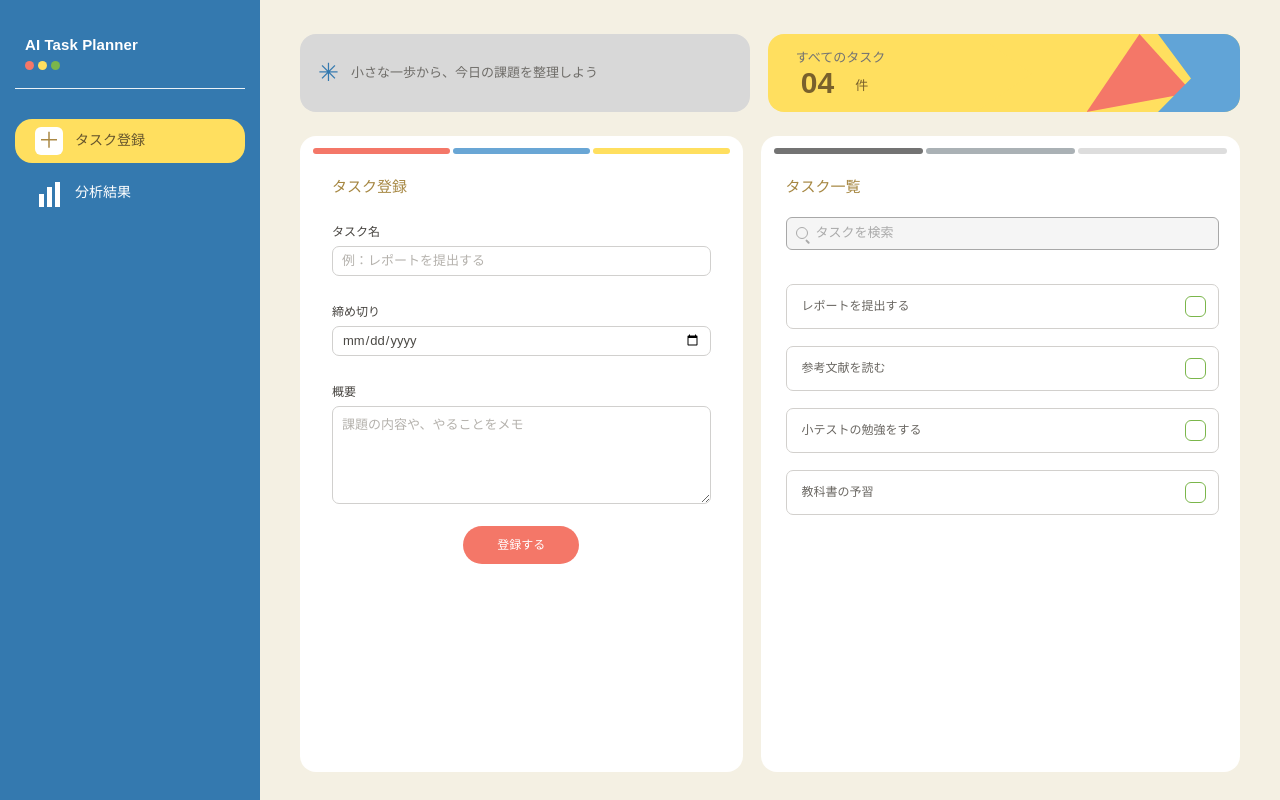
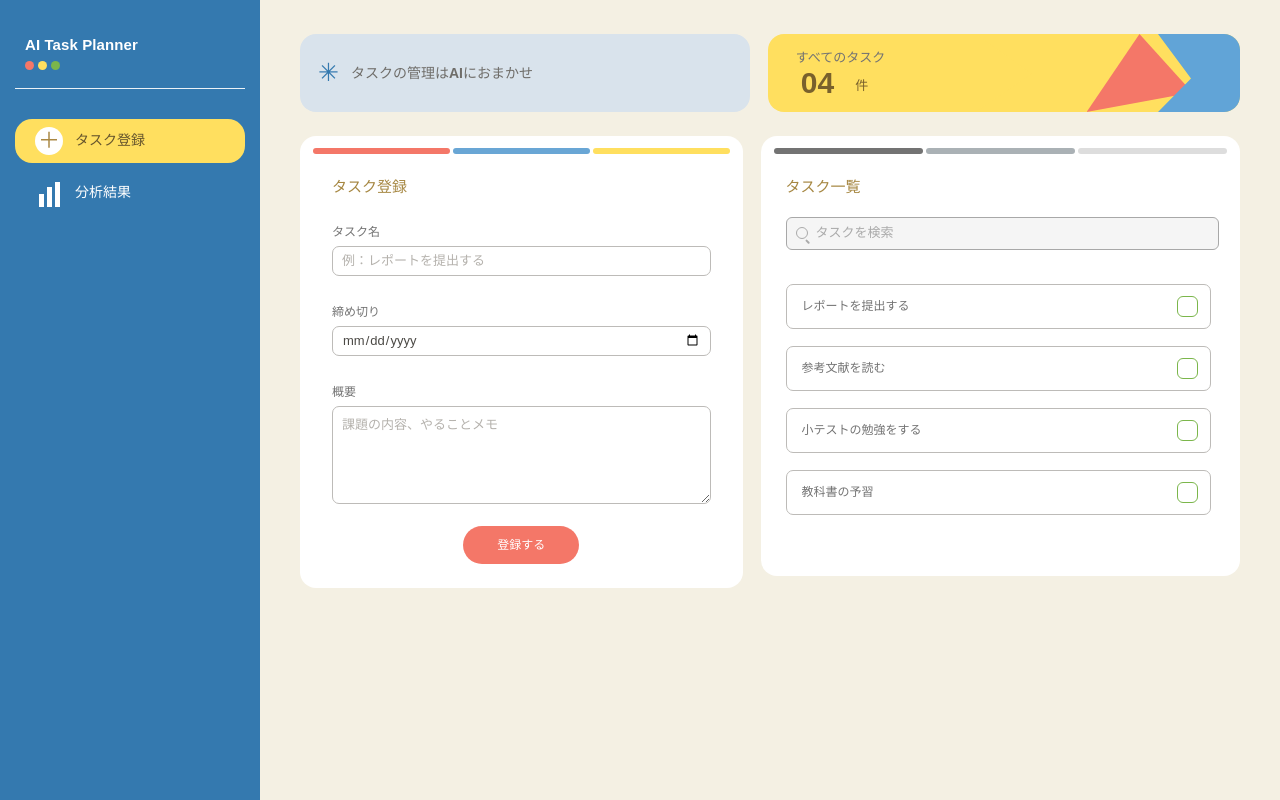
Before and after one commit to mmng0118/ai-task-planner, a Next.js app: page / in a window 1280 px wide. Built offline with nearby package versions, Linux system fonts and the light colour scheme.

Commit message:
style:文字色と文字の太さ調整

```diff
--- a/app/globals.css
+++ b/app/globals.css
@@ -37,7 +37,8 @@ button { cursor: pointer; }
 .nav-item { display: flex; align-items: center; gap: 12px; min-height: 44px; padding: 5px 20px; border: 0; border-radius: 17px; background: transparent; color: #fff; text-align: left; font-size: 14px; font-weight: 700; transition: background .16s ease, color .16s ease; }
 .nav-item:hover { background: rgba(255,255,255,.13); }
 .nav-item.active { background: var(--yellow); color: #66552d; }
-.nav-glyph { display: grid; width: 28px; height: 28px; flex: 0 0 28px; place-items: center; border-radius: 6px; background: #fff; color: #aa8844; font-size: 22px; line-height: 1; }
+.nav-glyph { display: grid; width: 28px; height: 28px; flex: 0 0 28px; place-items: center; border-radius: 17px; background: #fff; color: #aa8844; font-size: 22px; line-height: 1; }
+.glyph-plus { font-weight: 900; }
 .glyph-bars { display: flex; align-items: end; justify-content: center; gap: 3px; border-radius: 0; background: transparent; }
 .glyph-bars i { width: 5px; height: 13px; background: #fff; }
 .glyph-bars i:nth-child(2) { height: 20px; }
@@ -47,7 +48,8 @@ button { cursor: pointer; }
 .workspace { grid-column: 2; min-width: 0; min-height: 100vh; padding: 34px 26px 28px; }
 .entry-workspace { display: flex; flex-direction: column; gap: 24px; }
 .overview-row { display: grid; grid-template-columns: 1fr 1.05fr; gap: 18px; height: 78px; flex: 0 0 78px; }
-.welcome-tile { display: flex; align-items: center; gap: 12px; overflow: hidden; padding: 0 18px; border-radius: 16px; background: #d8d8d8; color: #6f6d69; font-size: 13px; font-weight: 650; }
+.welcome-tile { display: flex; align-items: center; gap: 12px; overflow: hidden; padding: 0 18px; border-radius: 16px; background: #d9e3ec; color: #6f6d69; font-size: 16px; font-weight: 650; }
+.welcome-tile > span:not(.welcome-spark) { font-size: 14px; }
 .welcome-spark { color: var(--blue); font-size: 25px; }
 .count-tile { position: relative; display: flex; align-items: center; overflow: hidden; padding: 18px 28px; border-radius: 16px; background: var(--yellow); }
 .count-tile > div { position: relative; z-index: 2; display: grid; grid-template-columns: auto auto; align-items: end; column-gap: 4px; }
@@ -59,7 +61,7 @@ button { cursor: pointer; }
 .count-art i:nth-child(2) { left: 42%; width: 40%; background: var(--coral); clip-path: polygon(50% 0,100% 75%,0 100%); }
 .count-art i:nth-child(3) { left: 69%; width: 32%; background: #61a4d7; clip-path: polygon(0 0,100% 0,100% 100%,0 100%,39% 57%); }
 
-.entry-columns { display: grid; flex: 1; min-height: 440px; grid-template-columns: .96fr 1.04fr; gap: 18px; }
+.entry-columns { display: grid; flex: 1; min-height: 440px; grid-template-columns: .96fr 1.04fr; align-items: start; gap: 18px; }
 .surface-card { min-width: 0; border-radius: 16px; background: #fff; }
 .entry-card, .task-list-card { position: relative; min-height: 440px; padding: 40px 29px 24px; }
 .color-ruler { position: absolute; top: 12px; right: 13px; left: 13px; display: flex; gap: 3px; height: 6px; }
@@ -71,8 +73,8 @@ button { cursor: pointer; }
 .muted-ruler i:nth-child(3) { background: #ddd; }
 .section-title { margin: 0 0 24px; color: var(--gold); font-size: 15px; font-weight: 750; }
 .task-form { display: grid; gap: 27px; }
-.task-form label { display: grid; gap: 5px; color: #46433f; font-size: 12px; font-weight: 600; }
-.task-form input, .task-form textarea { width: 100%; min-width: 0; border: 1px solid #d1d0ce; border-radius: 7px; outline: none; background: #fff; color: #4b4945; font-size: 13px; font-weight: 400; }
+.task-form label { display: grid; gap: 5px; color: #737373; font-size: 12px; font-weight: 600; }
+.task-form input, .task-form textarea { width: 100%; min-width: 0; border: 1px solid #bdbbb8; border-radius: 7px; outline: none; background: #fff; color: #4b4945; font-size: 13px; font-weight: 400; }
 .task-form input { height: 30px; padding: 4px 9px; }
 .task-form textarea { min-height: 98px; padding: 8px 9px; resize: vertical; }
 .task-form input:focus, .task-form textarea:focus, .search-field:focus-within { border-color: #78a9cb; box-shadow: 0 0 0 2px #3479af21; }
@@ -88,11 +90,11 @@ button { cursor: pointer; }
 .search-icon::after { position: absolute; right: -4px; bottom: -2px; width: 5px; height: 1.5px; border-radius: 2px; background: #aaa; content: ""; transform: rotate(45deg); transform-origin: left center; }
 .search-field input { width: 100%; min-width: 0; border: 0; outline: none; background: transparent; color: var(--ink); font-size: 13px; }
 .search-field input::placeholder { color: #aaa; }
-.task-list { display: grid; align-content: start; gap: 17px; max-height: calc(100vh - 282px); overflow-y: auto; margin-top: 34px; padding: 0 0 5px; scrollbar-color: #d7d1c5 transparent; scrollbar-width: thin; }
-.task-list-item { position: relative; display: flex; align-items: center; min-height: 45px; padding: 0 12px 0 15px; border: 1px solid #d2d0cd; border-radius: 7px; background: #fff; transition: border-color .15s ease, background .15s ease; }
+.task-list { display: grid; align-content: start; gap: 17px; max-height: calc(100vh - 282px); overflow-y: auto; margin-top: 34px; padding: 0 8px 5px 0; scrollbar-color: #d7d1c5 transparent; scrollbar-width: thin; }
+.task-list-item { position: relative; display: flex; align-items: center; min-height: 45px; padding: 0 12px 0 15px; border: 1px solid #bdbbb8; border-radius: 7px; background: #fff; transition: border-color .15s ease, background .15s ease; }
 .task-list-item:hover { border-color: #b9a15e; background: #fffefa; }
-.task-list-main { display: flex; flex: 1; align-items: center; justify-content: space-between; gap: 10px; min-width: 0; min-height: 43px; padding: 0; border: 0; background: transparent; color: #6a6762; text-align: left; font-size: 12px; }
-.list-task-title { overflow: hidden; text-overflow: ellipsis; white-space: nowrap; }
+.task-list-main { display: flex; flex: 1; align-items: center; justify-content: space-between; gap: 10px; min-width: 0; min-height: 43px; padding: 0; border: 0; background: transparent; color: #737373; text-align: left; font-size: 12px; font-weight: 500; }
+.list-task-title { overflow: hidden; text-overflow: ellipsis; white-space: nowrap;}
 .task-actions { display: flex; flex: 0 0 auto; align-items: center; gap: 7px; margin-left: 8px; }
 .task-check, .priority-check { display: grid; width: 21px; height: 21px; place-items: center; border: 1.5px solid var(--green); border-radius: 6px; background: #fff; color: var(--green); font-size: 13px; font-weight: 800; transition: border-color .15s ease, background .15s ease, color .15s ease; }
 .task-check { flex: 0 0 21px; }
@@ -111,9 +113,9 @@ button { cursor: pointer; }
 
 .plan-workspace { display: flex; flex-direction: column; gap: 0; overflow: hidden; padding: 33px 4.2% 28px; }
 .schedule-panel { flex: 0 0 auto; padding: 26px 32px 19px; border-radius: 17px; }
-.schedule-panel h1 { margin: 0 0 12px; color: var(--gold); font-size: 15px; font-weight: 750; }
+.schedule-panel h1 { margin: 0 0 12px; color: var(--gold); font-size: 15px; font-weight: 900; }
 .slack-options { display: grid; grid-template-columns: repeat(4, minmax(0, 1fr)); gap: 10px; }
-.slack-option { display: flex; align-items: center; gap: 7px; min-width: 0; min-height: 38px; padding: 0 11px; border: 1.5px solid #bdb9b2; border-radius: 999px; color: #898680; font-size: 12px; font-weight: 500; white-space: nowrap; cursor: pointer; }
+.slack-option { display: flex; align-items: center; gap: 7px; min-width: 0; min-height: 38px; padding: 0 15px; border: 1.5px solid #bdb9b2; border-radius: 999px; color: #898680; font-size: 12px; font-weight: 500; white-space: nowrap; cursor: pointer; }
 .slack-option input { position: absolute; width: 1px; height: 1px; opacity: 0; }
 .radio-dot { position: relative; display: block; width: 14px; height: 14px; flex: 0 0 14px; border: 1.5px solid #b9b6b0; border-radius: 50%; background: #fff; }
 .slack-option.selected { border: 2px solid var(--gold); background: #fff4ca; color: #a68742; font-weight: 600; }
@@ -123,7 +125,7 @@ button { cursor: pointer; }
 .analyze-action > span { color: #898680; font-size: 11px; }
 .analyze-button { display: flex; width: fit-content; min-width: 160px; min-height: 37px; }
 .plan-heading { display: flex; align-items: center; gap: 25px; margin: 30px 0 18px; }
-.plan-heading h2 { flex: 0 0 auto; margin: 0; color: var(--gold); font-size: 21px; font-weight: 800; }
+.plan-heading h2 { flex: 0 0 auto; margin: 0 5px 0 15px; color: var(--gold); font-size: 19px; font-weight: 1000; }
 .plan-heading > span { height: 2px; flex: 1; background: var(--gold); }
 .priority-timeline { position: relative; flex: 1; overflow-y: auto; padding: 4px 0 8px 67px; scrollbar-color: #d7d1c5 transparent; scrollbar-width: thin; }
 .priority-row { position: relative; min-height: 96px; padding-bottom: 18px; --timeline-x: -38px; --rank-color: var(--coral); }
@@ -140,7 +142,7 @@ button { cursor: pointer; }
 .priority-side { display: grid; grid-template-columns: minmax(0, 1fr) 21px; align-items: center; gap: 10px; min-width: 230px; }
 .priority-check { align-self: center; margin: 0; }
 .days-badge { display: inline-flex; align-items: center; min-height: 24px; padding: 1px 14px; border-radius: 999px; background: #555; color: var(--yellow); font-size: 12px; font-weight: 750; white-space: nowrap; }
-.priority-facts { display: flex; flex-wrap: wrap; align-items: center; gap: 4px 14px; min-width: 0; color: #858585; font-size: 14px; font-weight: 700; }
+.priority-facts { display: flex; flex-wrap: wrap; align-items: center; gap: 4px 20px; min-width: 0; color: #858585; font-size: 14px; font-weight: 700; }
 .priority-facts-top { display: contents; }
 .priority-facts-top span { display: flex; align-items: center; gap: 5px; white-space: nowrap; }
 .fact-clock { color: var(--gold); font-size: 19px; font-style: normal; line-height: 1; }
@@ -150,8 +152,8 @@ button { cursor: pointer; }
 .difficulty-stars { color: var(--gold); font-size: 14px; letter-spacing: 1px; }
 .difficulty-stars i { color: #d7d7d7; font-style: normal; }
 .priority-card.is-expanded { grid-template-rows: auto auto; padding: 17px 32px 32px 13px; }
-.analysis-detail { grid-column: 2 / -1; display: flex; flex-direction: column; gap: 24px; padding: 16px 2px 5px; color: #7a7771; font-size: 13px; line-height: 1.6; }
-.analysis-section h3, .analysis-advice h3 { margin: 0 0 8px; color: var(--gold); font-size: 13px; font-weight: 600; }
+.analysis-detail { grid-column: 2 / -1; display: flex; flex-direction: column; gap: 24px; padding: 16px 2px 5px; color: #7a7771; font-size: 13px; font-weight:500; line-height: 1.6; }
+.analysis-section h3 { margin: 0 0 8px; color: var(--gold); font-size: 13px; font-weight: 600; }
 .analysis-summary { margin: 0; padding: 12px 18px; border-radius: 13px; background: var(--paper); }
 .subtask-list { display: grid; gap: 7px; margin: 0; padding: 18px 26px; border-radius: 15px; background: var(--paper); list-style: none; }
 .subtask-list label { display: flex; align-items: center; gap: 14px; min-height: 25px; cursor: pointer; }
@@ -162,7 +164,6 @@ button { cursor: pointer; }
 .subtask-checkbox:hover { background: rgb(123 182 75 / 22%); }
 .subtask-checkbox:focus-visible { outline: 2px solid var(--blue); outline-offset: 2px; }
 .analysis-advice { padding: 12px 18px; border-radius: 13px; background: var(--paper); }
-.analysis-advice h3 { margin-bottom: 4px; }
 .analysis-advice p { margin: 0; }
 .complete-text-button { padding: 0; border: 0; background: transparent; color: var(--blue); font-size: 12px; font-weight: 700; }
 .rank-orange { --rank-color: var(--orange); }
@@ -209,6 +210,7 @@ button { cursor: pointer; }
   .entry-workspace { gap: 16px; }
   .overview-row { gap: 10px; height: 68px; flex-basis: 68px; }
   .welcome-tile { gap: 7px; padding: 0 10px; font-size: 10px; }
+  .welcome-tile > span:not(.welcome-spark) { font-size: 10px; }
   .welcome-spark { font-size: 19px; }
   .count-tile { padding: 10px 12px; }
   .entry-columns { grid-template-columns: minmax(0, 1fr); gap: 16px; }
@@ -245,6 +247,7 @@ button { cursor: pointer; }
   .workspace { padding-right: 11px; padding-left: 11px; }
   .overview-row { grid-template-columns: .95fr 1.05fr; }
   .welcome-tile { font-size: 9px; }
+  .welcome-tile > span:not(.welcome-spark) { font-size: 9px; }
   .count-label { font-size: 9px; }
   .count-tile strong { font-size: 23px; }
   .entry-card, .task-list-card { padding-right: 16px; padding-left: 16px; }
--- a/components/PlanPanel.tsx
+++ b/components/PlanPanel.tsx
@@ -73,10 +73,10 @@ export function PlanPanel({ tasks, slack, onSlackChange, onToggleDone, onToggleS
                     </label>
                   </li>)}</ul>
                 </section>
-                <div className="analysis-advice">
+                <section className="analysis-section">
                   <h3>総評 / アドバイス</h3>
-                  <p>{task.analysis.tip}</p>
-                </div>
+                  <div className="analysis-advice"><p>{task.analysis.tip}</p></div>
+                </section>
               </div>}
             </div>
           </article>;
--- a/components/TaskEntryPanel.tsx
+++ b/components/TaskEntryPanel.tsx
@@ -33,7 +33,7 @@ export function TaskEntryPanel({ tasks, totalCount, query, onQueryChange, onSubm
     <section className="workspace entry-workspace">
       <header className="overview-row">
         <div className="welcome-tile" aria-label="タスクプランナー">
-          <span className="welcome-spark">✳</span><span>小さな一歩から、今日の課題を整理しよう</span>
+          <span className="welcome-spark">✳</span><span>タスクの管理はAIにおまかせ</span>
         </div>
         <div className="count-tile">
           <div><span className="count-label">すべてのタスク</span><strong>{String(totalCount).padStart(2, "0")}</strong><span className="count-unit">件</span></div>
@@ -48,7 +48,7 @@ export function TaskEntryPanel({ tasks, totalCount, query, onQueryChange, onSubm
           <form className="task-form" onSubmit={submit}>
             <label>タスク名<input required maxLength={100} value={title} onChange={(event) => setTitle(event.target.value)} placeholder="例：レポートを提出する" /></label>
             <label>締め切り<input required type="date" value={deadline} onChange={(event) => setDeadline(event.target.value)} /></label>
-            <label>概要<textarea rows={4} value={summary} onChange={(event) => setSummary(event.target.value)} placeholder="課題の内容や、やることをメモ" /></label>
+            <label>概要<textarea rows={4} value={summary} onChange={(event) => setSummary(event.target.value)} placeholder="課題の内容、やることメモ" /></label>
             <button className="coral-button submit-button" type="submit">登録する</button>
           </form>
         </section>
```
